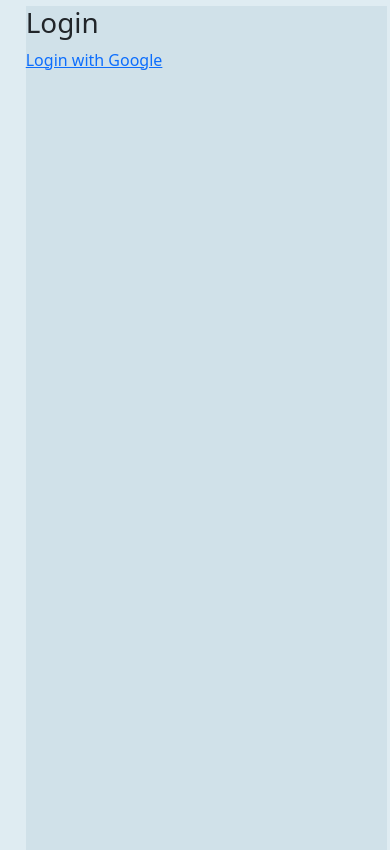
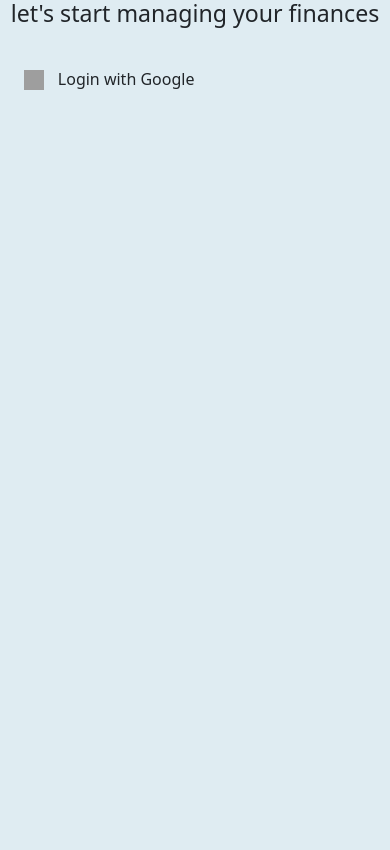
Before and after one commit to Finda-Affandi/money-manager-dashboard, a Python web app: template app/templates/auth/login.html in a window 390 px wide. After the commit the page ends 90 px from the top, so only its background shows below. Run offline with Jinja, Linux system fonts and the light colour scheme; the template is opened without the code that fills it, so the values that code supplies are empty; grey boxes are pictures that could not be loaded.

Commit message:
adjust login page and make it independent not depend base layouts

```diff
--- a/app/templates/auth/login.html
+++ b/app/templates/auth/login.html
@@ -1,10 +1,33 @@
-{% extends '__layouts__/__base__.html' %}
+<!doctype html>
+<html lang="en">
+<head>
+    <meta charset="UTF-8">
+    <meta name="viewport"
+          content="width=device-width, user-scalable=no, initial-scale=1.0, maximum-scale=1.0, minimum-scale=1.0">
+    <meta http-equiv="X-UA-Compatible" content="ie=edge">
+    <title>Login</title>
+    {% include '__layouts__/__css_sources__.html' %}
+    <link rel="stylesheet" href="{{ url_for('static', filename='css/auth/login.css') }}">
+</head>
+<body>
+<div class="row">
+    <div class="col-12 col-md-6 d-flex align-items-center justify-content-center">
 
-{% block title %}
 
-{% endblock %}
+        <div>
+            <h3 class="animate__animated animate__fadeInUp">let's start managing your finances</h3>
+            <br>
+            <a href="{{ url_for('auth.google_auth') }}"
+               class="btn default-shadow dark align-items-center animate__animated animate__fadeInUp">
+                <img src="{{ url_for('static', filename='img/google.webp') }}"
+                     alt="Google Logo" style="width: 20px; height: 20px; margin-right: 10px;">
+                Login with Google
+            </a>
+        </div>
+    </div>
+    <div class="col right-column animate__animated animate__fadeInRight">
 
-{% block content %}
-    <h1>Login</h1>
-    <a href="{{ url_for('auth.google_auth') }}">Login with Google</a>
-{% endblock %}
+    </div>
+</div>
+</body>
+</html>
```
